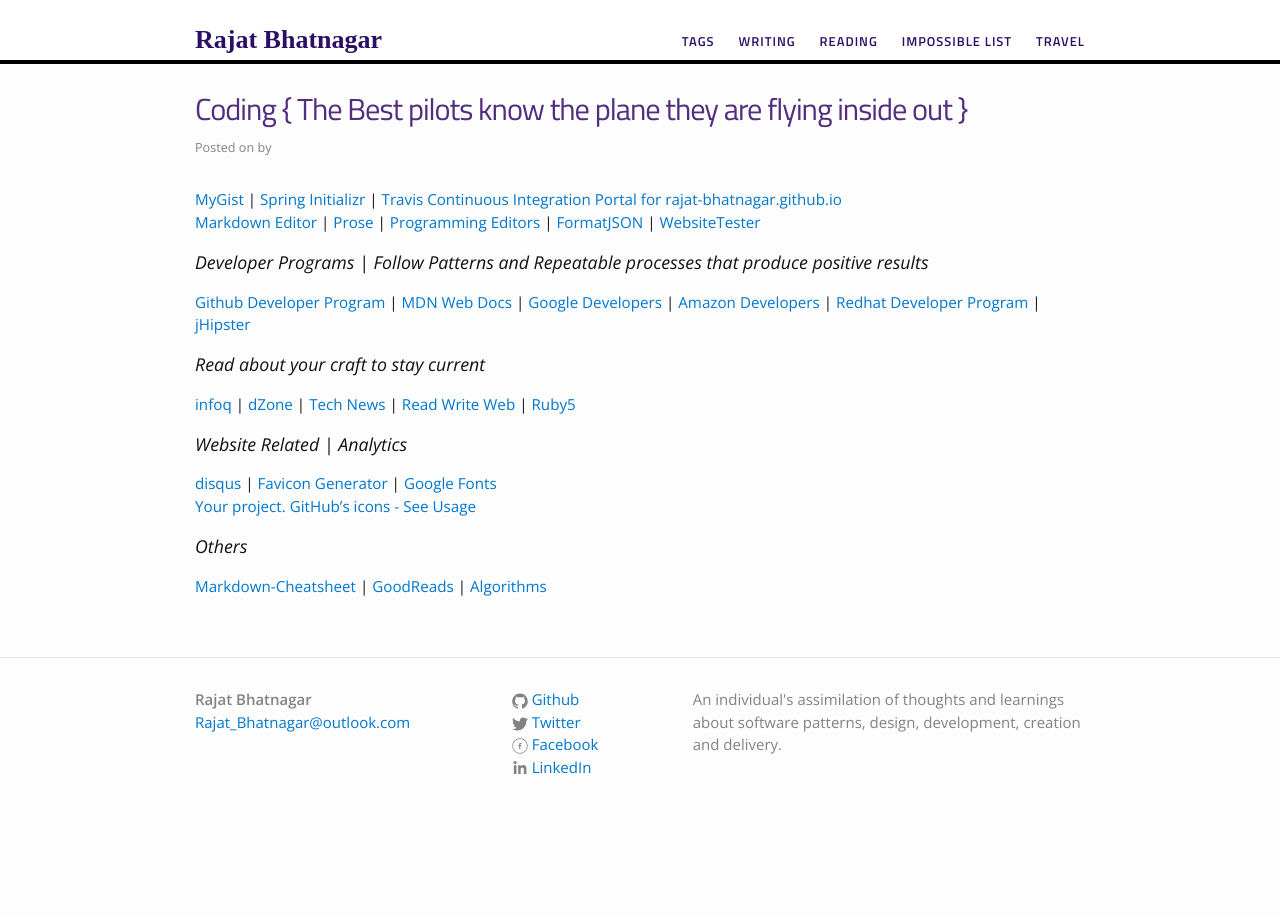
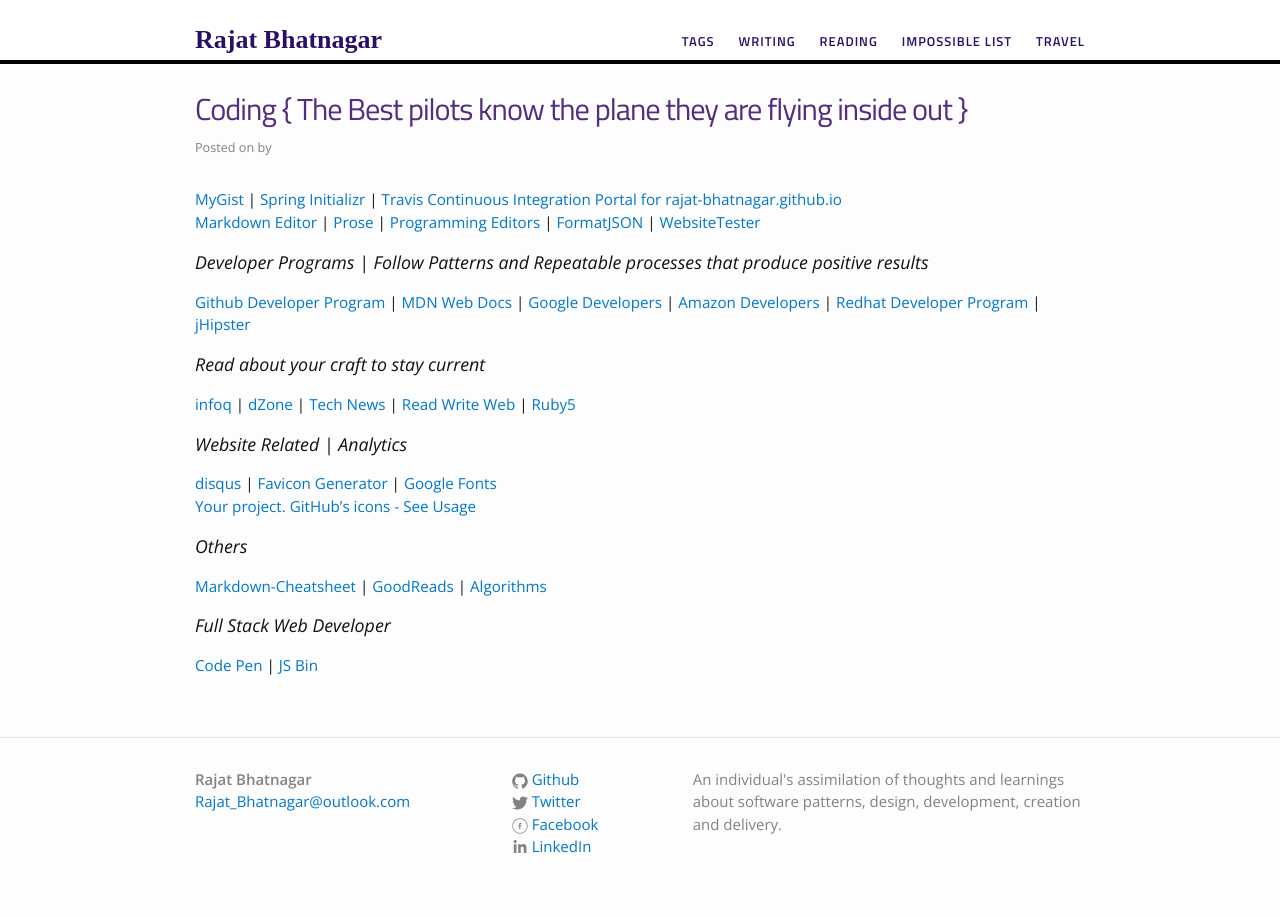
Before and after one commit to rajat-bhatnagar/rajat-bhatnagar.github.io, a Jekyll site: the page built from reading.md, in a window 1280 px wide. Built offline with Jekyll 4.4.1, drawn with Linux system fonts in a browser that asks for light colours; comment, search, counter and statistics services are not loaded.

Commit message:
Added links for Code Pen and JSbin for web development

```diff
--- a/reading.md
+++ b/reading.md
@@ -43,3 +44,7 @@
 <a href="https://github.com/adam-p/markdown-here/wiki/Markdown-Cheatsheet#lists" target="_blank">Markdown-Cheatsheet</a> <t>|</t>
 <a href="https://www.goodreads.com/Rajat_Bhatnagar" target="_blank">GoodReads</a> <t>|</t>
 <a href="http://algs4.cs.princeton.edu/home/" target="_blank">Algorithms</a><br>
+
+### Full Stack Web Developer
+<a href="https://codepen.io" target="_blank">Code Pen</a> <t>|</t>
+<a href="http://jsbin.com" target="_blank">JS Bin</a><br>
```
Also changed, not shown: other parts of reading.md (+2 -1 lines).
